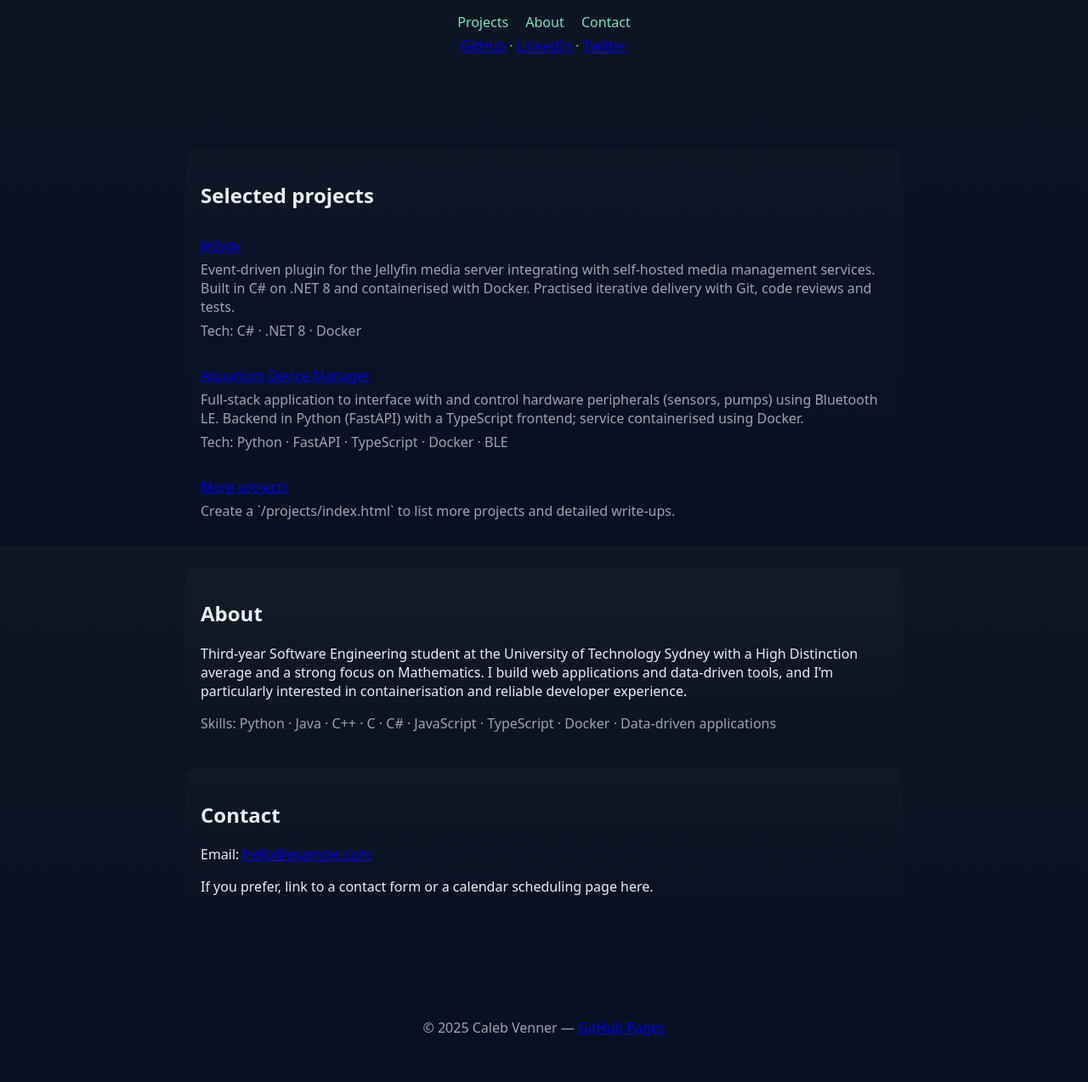
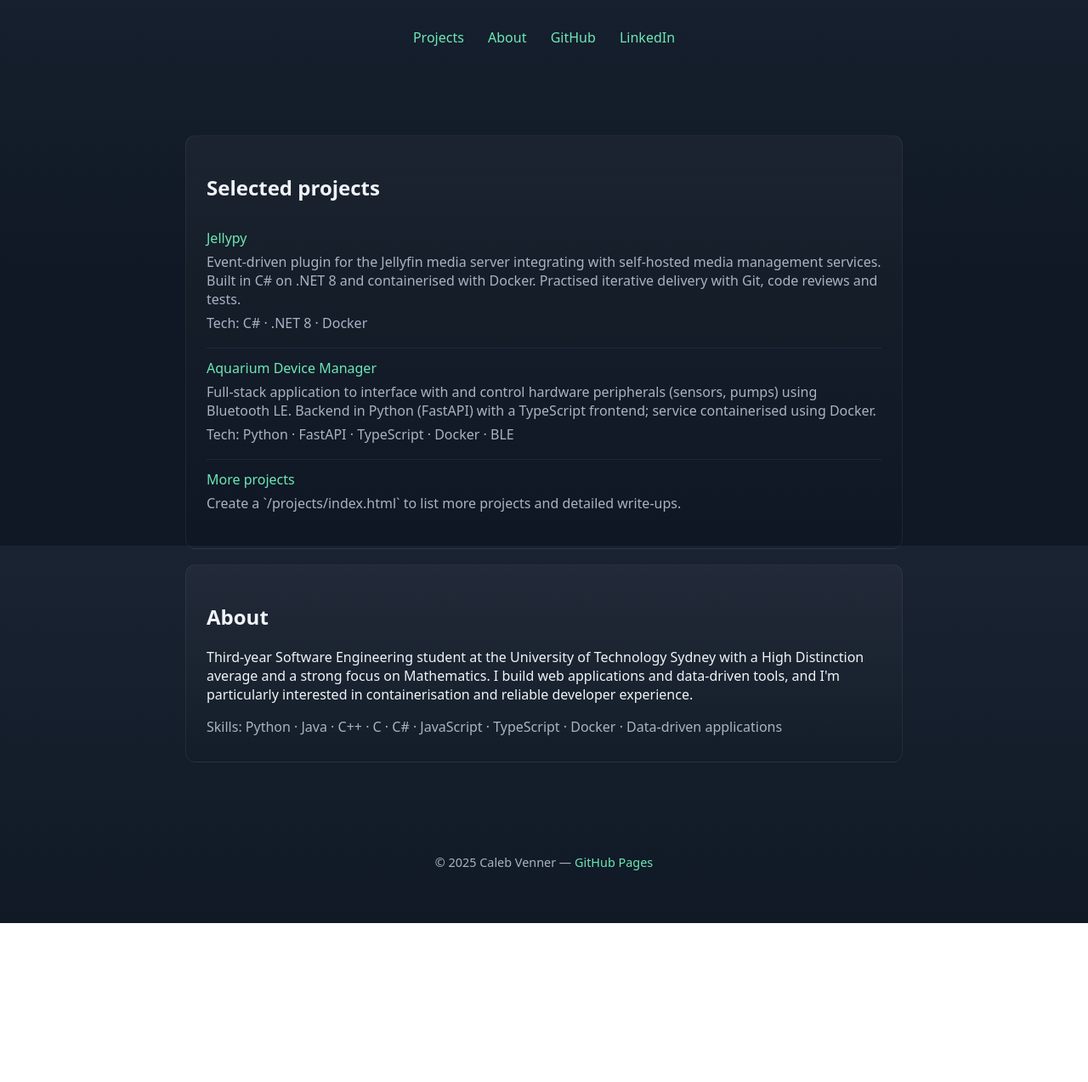
Before and after one commit to caleb-venner/caleb-venner.github.io, a plain HTML site: page index.html in a window 1280 px wide. Shown: the part 158-1431 px from the top of the page at 85% size. After the commit the page ends 1244 px from the top, so only its background shows below. Drawn offline with Linux system fonts and the light colour scheme.

Commit message:
style: remove contact/twitter, unify link styling, brighten colors

```diff
--- a/assets/style.css
+++ b/assets/style.css
@@ -1,9 +1,9 @@
 :root{
-  --bg:#0f1724;
-  --card:#0b1220;
-  --muted:#9aa4b2;
+  --bg:#1a2332;
+  --card:#1e2937;
+  --muted:#a8b3c4;
   --accent:#6ee7b7;
-  --text:#e6eef6;
+  --text:#f0f4f8;
   --max-width:900px;
 }
 *{box-sizing:border-box}
@@ -11,20 +11,24 @@ html,body{height:100%}
 body{
   margin:0;
   font-family: system-ui, -apple-system, 'Segoe UI', Roboto, 'Helvetica Neue', Arial;
-  background:linear-gradient(180deg,var(--bg),#071122 60%);
+  background:linear-gradient(180deg,var(--bg),#0f1824 60%);
   color:var(--text);
   -webkit-font-smoothing:antialiased;
 }
+a{color:var(--accent);text-decoration:none;transition:opacity 0.2s}
+a:hover{opacity:0.8}
 .container{max-width:var(--max-width);margin:0 auto;padding:28px}
 .site-header{padding:48px 0;text-align:center}
 .name{margin:0;font-size:2.25rem}
 .tagline{color:var(--muted);margin:8px 0 18px}
-.nav a{color:var(--accent);margin:0 8px;text-decoration:none}
-.card{background:linear-gradient(180deg,rgba(255,255,255,0.02),rgba(0,0,0,0.03));padding:18px;border-radius:12px;margin-bottom:18px}
+.nav{margin-top:18px}
+.nav a{color:var(--accent);margin:0 12px;text-decoration:none;font-weight:500}
+.card{background:linear-gradient(180deg,rgba(255,255,255,0.04),rgba(0,0,0,0.02));padding:24px;border-radius:12px;margin-bottom:18px;border:1px solid rgba(255,255,255,0.06)}
 .projects{list-style:none;padding-left:0;margin:0}
-.projects li{padding:12px 0;border-bottom:1px solid rgba(255,255,255,0.03)}
+.projects li{padding:12px 0;border-bottom:1px solid rgba(255,255,255,0.06)}
+.projects li:last-child{border-bottom:none}
 .muted{color:var(--muted);margin:6px 0}
-.site-footer{padding:20px 0;text-align:center;color:var(--muted)}
+.site-footer{padding:20px 0;text-align:center;color:var(--muted);font-size:0.9rem}
 
 @media (min-width:900px){
   .nav{display:inline-block}
--- a/index.html
+++ b/index.html
@@ -52,13 +52,9 @@
         <nav class="nav" aria-label="Primary navigation">
           <a href="#projects">Projects</a>
           <a href="#about">About</a>
-          <a href="#contact">Contact</a>
+          <a href="https://github.com/caleb-venner" target="_blank" rel="noopener">GitHub</a>
+          <a href="https://www.linkedin.com/in/your-profile" target="_blank" rel="noopener">LinkedIn</a>
         </nav>
-        <p class="social muted">
-          <a href="https://github.com/your-username" target="_blank" rel="noopener">GitHub</a>
-          · <a href="https://www.linkedin.com/in/your-profile" target="_blank" rel="noopener">LinkedIn</a>
-          · <a href="https://twitter.com/your-handle" target="_blank" rel="noopener">Twitter</a>
-        </p>
       </div>
     </header>
 
@@ -85,14 +81,8 @@
 
       <section id="about" class="card">
         <h2>About</h2>
-        <p>Third-year Software Engineering student at the University of Technology Sydney with a High Distinction average and a strong focus on Mathematics. I build web applications and data-driven tools, and I’m particularly interested in containerisation and reliable developer experience.</p>
+        <p>Third-year Software Engineering student at the University of Technology Sydney with a High Distinction average and a strong focus on Mathematics. I build web applications and data-driven tools, and I'm particularly interested in containerisation and reliable developer experience.</p>
         <p class="muted">Skills: Python · Java · C++ · C · C# · JavaScript · TypeScript · Docker · Data-driven applications</p>
-      </section>
-
-      <section id="contact" class="card">
-        <h2>Contact</h2>
-        <p>Email: <a href="mailto:hello@example.com">hello@example.com</a></p>
-        <p>If you prefer, link to a contact form or a calendar scheduling page here.</p>
       </section>
     </main>
 
```
